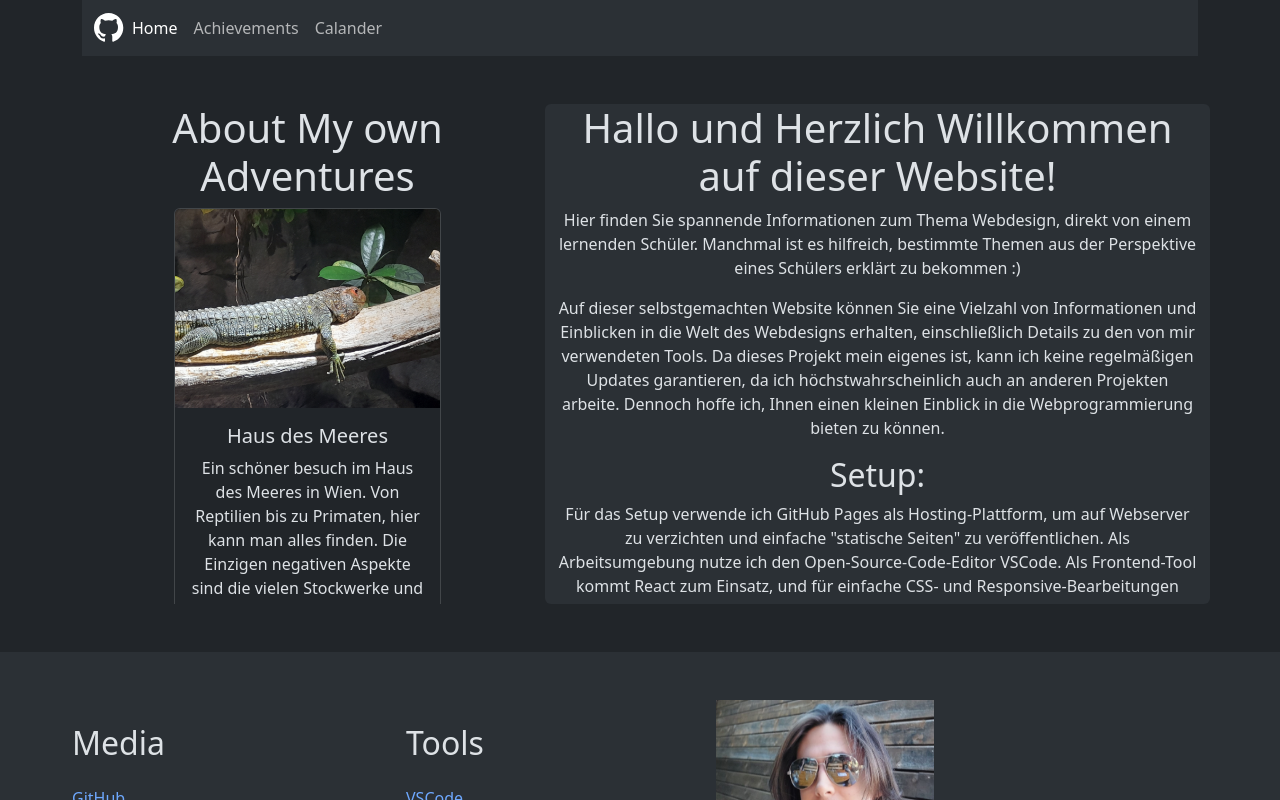
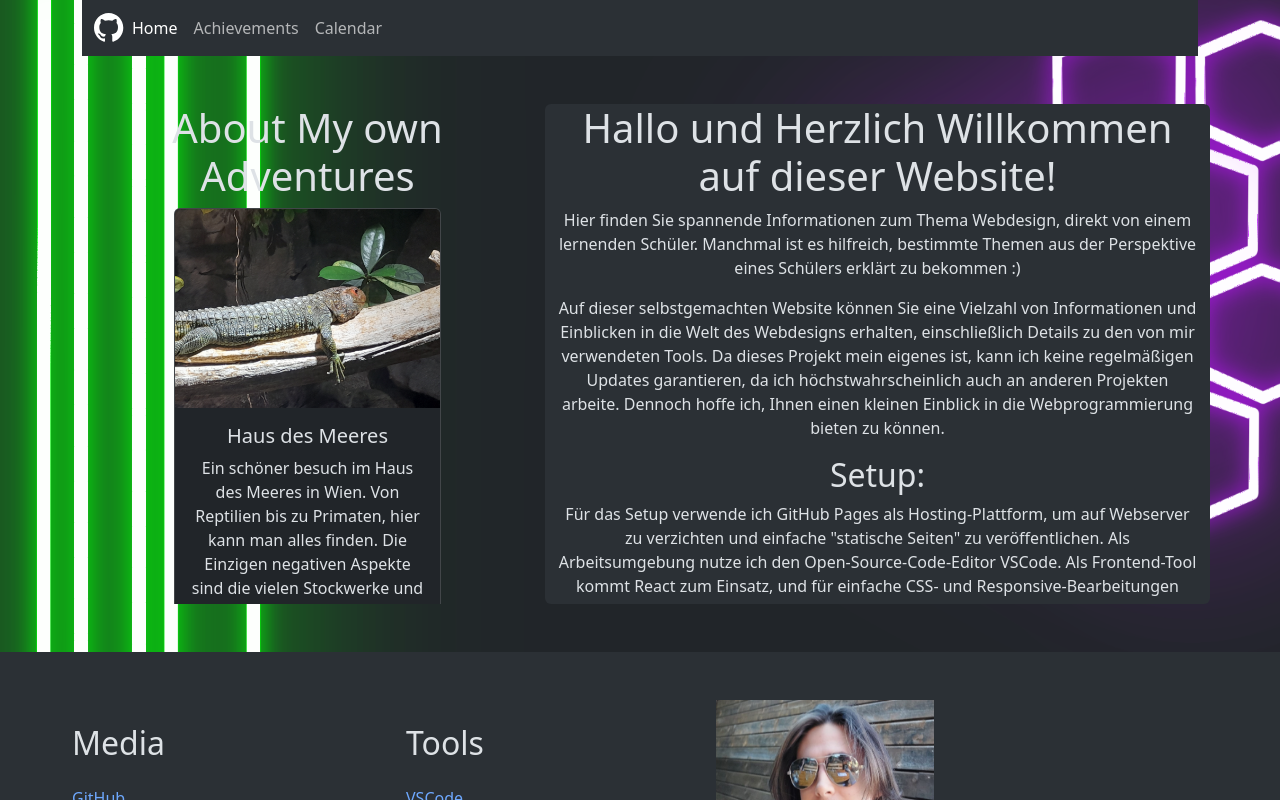
Before and after one commit to JuZankl/project, a React (Create React App) app: page / in a window 1280 px wide. Shown: the top 800 px of the page. Built offline with nearby package versions, Linux system fonts and the light colour scheme.

Commit message:
adding Background IMG

```diff
--- a/public/index.html
+++ b/public/index.html
@@ -2,7 +2,7 @@
 <html lang="en">
   <head>
     <meta charset="utf-8" />
-    <link rel="icon" href="%PUBLIC_URL%/favicon.ico" />
+    <link rel="icon" href="%PUBLIC_URL%/logo.jpg" />
     <meta name="viewport" content="width=device-width, initial-scale=1" />
     <meta name="theme-color" content="#000000" />
     <meta
@@ -24,7 +24,15 @@
       work correctly both with client-side routing and a non-root public URL.
       Learn how to configure a non-root public URL by running `npm run build`.
     -->
-    <title>React App</title>
+    <title>My own Website</title>
+    <style>
+      body {
+        background-image: url('%PUBLIC_URL%/background-W.png');
+        background-size: cover;
+        background-repeat: no-repeat;
+        background-attachment: fixed;
+      }
+    </style>
   </head>
   <body data-bs-theme="dark">
     <noscript>You need to enable JavaScript to run this app.</noscript>
--- a/src/comp/GridPanel.js
+++ b/src/comp/GridPanel.js
@@ -48,13 +48,13 @@ function GridPanel() {
         />
       </div>
       <div className="col-sm-6 mb-3 mb-sm-0 mt-3">
-        <Card content="Make a Calendar" status="Success" title="Calander" />
+        <Card content="Make a Calendar" status="Success" title="Calendar" />
       </div>
       <div className="col-sm-6 mb-3 mb-sm-0 mt-3">
         <Card
           content="Create Content in Calendar"
           status="Info"
-          title="Calander Content"
+          title="Calendar Content"
         />
       </div>
     </div>
--- a/src/comp/Navbar.js
+++ b/src/comp/Navbar.js
@@ -5,8 +5,6 @@ function Navbar() {
   var urlproject = `${window.location.origin}/project?page=home`;
   var urlachievements = `${window.location.origin}/project?page=dashboard`;
   var urlcalander = `${window.location.origin}/project?page=calander`;
-
-
 
   return (
     <nav className="navbar navbar-expand-lg bg-body-tertiary">
@@ -56,7 +54,7 @@ function Navbar() {
             </li>
             <li className="nav-item">
               <a className="nav-link" href={urlcalander}>
-                Calander
+                Calendar
               </a>
             </li>
           </ul>
```
Also changed, not shown: public/background-W.png (added), public/logo.jpg (added).
